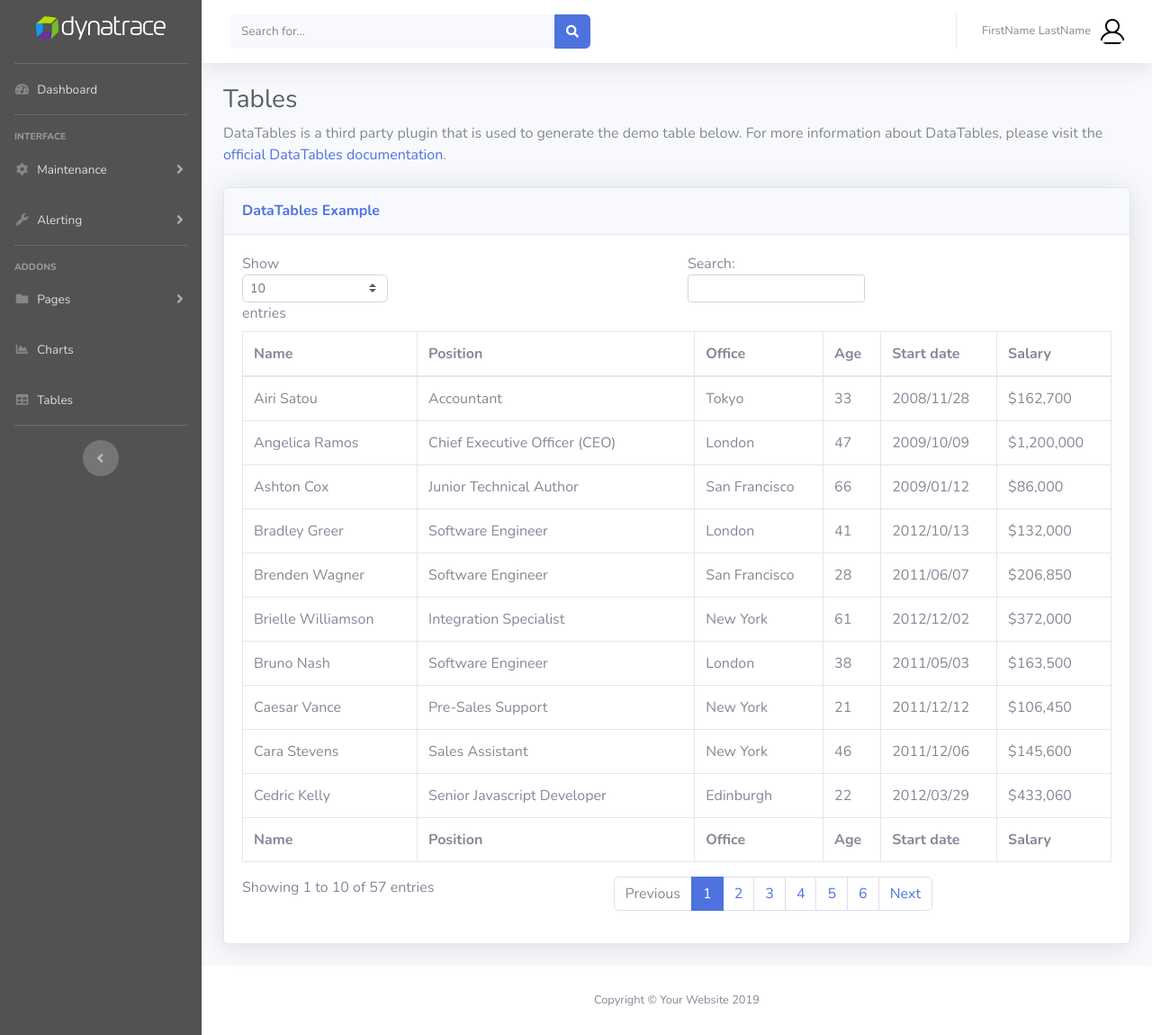
After one commit to dt-self-service/self-service-app, a Django app: page /tables/ in a window 1280 px wide. The commit adds this page. Shown: the whole page at 90% size. Run offline with Django 3.2, Linux system fonts and the light colour scheme; some libraries are stand-ins or nearby versions.

Commit message:
Added tables.html and outputted id on View Maint

```diff
--- a/dashboard/templates/dashboard/base.html
+++ b/dashboard/templates/dashboard/base.html
@@ -119,7 +119,7 @@
 
         <!-- Nav Item - Tables -->
         <li class="nav-item">
-        <a class="nav-link" href="tables.html">
+        <a class="nav-link" href="/tables">
             <i class="fas fa-fw fa-table"></i>
             <span>Tables</span></a>
         </li>
--- /dev/null
+++ b/dashboard/templates/dashboard/tables.html
@@ -0,0 +1,519 @@
+{% extends "dashboard/base.html" %}
+{% block title %}Tables{% endblock title %}
+{% block content %}
+  {% load static %}
+
+<!-- Begin Page Content -->
+    <div class="container-fluid">
+
+        <!-- Page Heading -->
+        <h1 class="h3 mb-2 text-gray-800">Tables</h1>
+        <p class="mb-4">DataTables is a third party plugin that is used to generate the demo table below. For more information about DataTables, please visit the <a target="_blank" href="https://datatables.net">official DataTables documentation</a>.</p>
+
+        <!-- DataTales Example -->
+        <div class="card shadow mb-4">
+            <div class="card-header py-3">
+            <h6 class="m-0 font-weight-bold text-primary">DataTables Example</h6>
+            </div>
+            <div class="card-body">
+            <div class="table-responsive">
+                <table class="table table-bordered" id="dataTable" width="100%" cellspacing="0">
+                <thead>
+                    <tr>
+                    <th>Name</th>
+                    <th>Position</th>
+                    <th>Office</th>
+                    <th>Age</th>
+                    <th>Start date</th>
+                    <th>Salary</th>
+                    </tr>
+                </thead>
+                <tfoot>
+                    <tr>
+                    <th>Name</th>
+                    <th>Position</th>
+                    <th>Office</th>
+                    <th>Age</th>
+                    <th>Start date</th>
+                    <th>Salary</th>
+                    </tr>
+                </tfoot>
+                <tbody>
+                    <tr>
+                    <td>Tiger Nixon</td>
+                    <td>System Architect</td>
+                    <td>Edinburgh</td>
+                    <td>61</td>
+                    <td>2011/04/25</td>
+                    <td>$320,800</td>
+                    </tr>
+                    <tr>
+                    <td>Garrett Winters</td>
+                    <td>Accountant</td>
+                    <td>Tokyo</td>
+                    <td>63</td>
+                    <td>2011/07/25</td>
+                    <td>$170,750</td>
+                    </tr>
+                    <tr>
+                    <td>Ashton Cox</td>
+                    <td>Junior Technical Author</td>
+                    <td>San Francisco</td>
+                    <td>66</td>
+                    <td>2009/01/12</td>
+                    <td>$86,000</td>
+                    </tr>
+                    <tr>
+                    <td>Cedric Kelly</td>
+                    <td>Senior Javascript Developer</td>
+                    <td>Edinburgh</td>
+                    <td>22</td>
+                    <td>2012/03/29</td>
+                    <td>$433,060</td>
+                    </tr>
+                    <tr>
+                    <td>Airi Satou</td>
+                    <td>Accountant</td>
+                    <td>Tokyo</td>
+                    <td>33</td>
+                    <td>2008/11/28</td>
+                    <td>$162,700</td>
+                    </tr>
+                    <tr>
+                    <td>Brielle Williamson</td>
+                    <td>Integration Specialist</td>
+                    <td>New York</td>
+                    <td>61</td>
+                    <td>2012/12/02</td>
+                    <td>$372,000</td>
+                    </tr>
+                    <tr>
+                    <td>Herrod Chandler</td>
+                    <td>Sales Assistant</td>
+                    <td>San Francisco</td>
+                    <td>59</td>
+                    <td>2012/08/06</td>
+                    <td>$137,500</td>
+                    </tr>
+                    <tr>
+                    <td>Rhona Davidson</td>
+                    <td>Integration Specialist</td>
+                    <td>Tokyo</td>
+                    <td>55</td>
+                    <td>2010/10/14</td>
+                    <td>$327,900</td>
+                    </tr>
+                    <tr>
+                    <td>Colleen Hurst</td>
+                    <td>Javascript Developer</td>
+                    <td>San Francisco</td>
+                    <td>39</td>
+                    <td>2009/09/15</td>
+                    <td>$205,500</td>
+                    </tr>
+                    <tr>
+                    <td>Sonya Frost</td>
+                    <td>Software Engineer</td>
+                    <td>Edinburgh</td>
+                    <td>23</td>
+                    <td>2008/12/13</td>
+                    <td>$103,600</td>
+                    </tr>
+                    <tr>
+                    <td>Jena Gaines</td>
+                    <td>Office Manager</td>
+                    <td>London</td>
+                    <td>30</td>
+                    <td>2008/12/19</td>
+                    <td>$90,560</td>
+                    </tr>
+                    <tr>
+                    <td>Quinn Flynn</td>
+                    <td>Support Lead</td>
+                    <td>Edinburgh</td>
+                    <td>22</td>
+                    <td>2013/03/03</td>
+                    <td>$342,000</td>
+                    </tr>
+                    <tr>
+                    <td>Charde Marshall</td>
+                    <td>Regional Director</td>
+                    <td>San Francisco</td>
+                    <td>36</td>
+                    <td>2008/10/16</td>
+                    <td>$470,600</td>
+                    </tr>
+                    <tr>
+                    <td>Haley Kennedy</td>
+                    <td>Senior Marketing Designer</td>
+                    <td>London</td>
+                    <td>43</td>
+                    <td>2012/12/18</td>
+                    <td>$313,500</td>
+                    </tr>
+                    <tr>
+                    <td>Tatyana Fitzpatrick</td>
+                    <td>Regional Director</td>
+                    <td>London</td>
+                    <td>19</td>
+                    <td>2010/03/17</td>
+                    <td>$385,750</td>
+                    </tr>
+                    <tr>
+                    <td>Michael Silva</td>
+                    <td>Marketing Designer</td>
+                    <td>London</td>
+                    <td>66</td>
+                    <td>2012/11/27</td>
+                    <td>$198,500</td>
+                    </tr>
+                    <tr>
+                    <td>Paul Byrd</td>
+                    <td>Chief Financial Officer (CFO)</td>
+                    <td>New York</td>
+                    <td>64</td>
+                    <td>2010/06/09</td>
+                    <td>$725,000</td>
+                    </tr>
+                    <tr>
+                    <td>Gloria Little</td>
+                    <td>Systems Administrator</td>
+                    <td>New York</td>
+                    <td>59</td>
+                    <td>2009/04/10</td>
+                    <td>$237,500</td>
+                    </tr>
+                    <tr>
+                    <td>Bradley Greer</td>
+                    <td>Software Engineer</td>
+                    <td>London</td>
+                    <td>41</td>
+                    <td>2012/10/13</td>
+                    <td>$132,000</td>
+                    </tr>
+                    <tr>
+                    <td>Dai Rios</td>
+                    <td>Personnel Lead</td>
+                    <td>Edinburgh</td>
+                    <td>35</td>
+                    <td>2012/09/26</td>
+                    <td>$217,500</td>
+                    </tr>
+                    <tr>
+                    <td>Jenette Caldwell</td>
+                    <td>Development Lead</td>
+                    <td>New York</td>
+                    <td>30</td>
+                    <td>2011/09/03</td>
+                    <td>$345,000</td>
+                    </tr>
+                    <tr>
+                    <td>Yuri Berry</td>
+                    <td>Chief Marketing Officer (CMO)</td>
+                    <td>New York</td>
+                    <td>40</td>
+                    <td>2009/06/25</td>
+                    <td>$675,000</td>
+                    </tr>
+                    <tr>
+                    <td>Caesar Vance</td>
+                    <td>Pre-Sales Support</td>
+                    <td>New York</td>
+                    <td>21</td>
+                    <td>2011/12/12</td>
+                    <td>$106,450</td>
+                    </tr>
+                    <tr>
+                    <td>Doris Wilder</td>
+                    <td>Sales Assistant</td>
+                    <td>Sidney</td>
+                    <td>23</td>
+                    <td>2010/09/20</td>
+                    <td>$85,600</td>
+                    </tr>
+                    <tr>
+                    <td>Angelica Ramos</td>
+                    <td>Chief Executive Officer (CEO)</td>
+                    <td>London</td>
+                    <td>47</td>
+                    <td>2009/10/09</td>
+                    <td>$1,200,000</td>
+                    </tr>
+                    <tr>
+                    <td>Gavin Joyce</td>
+                    <td>Developer</td>
+                    <td>Edinburgh</td>
+                    <td>42</td>
+                    <td>2010/12/22</td>
+                    <td>$92,575</td>
+                    </tr>
+                    <tr>
+                    <td>Jennifer Chang</td>
+                    <td>Regional Director</td>
+                    <td>Singapore</td>
+                    <td>28</td>
+                    <td>2010/11/14</td>
+                    <td>$357,650</td>
+                    </tr>
+                    <tr>
+                    <td>Brenden Wagner</td>
+                    <td>Software Engineer</td>
+                    <td>San Francisco</td>
+                    <td>28</td>
+                    <td>2011/06/07</td>
+                    <td>$206,850</td>
+                    </tr>
+                    <tr>
+                    <td>Fiona Green</td>
+                    <td>Chief Operating Officer (COO)</td>
+                    <td>San Francisco</td>
+                    <td>48</td>
+                    <td>2010/03/11</td>
+                    <td>$850,000</td>
+                    </tr>
+                    <tr>
+                    <td>Shou Itou</td>
+                    <td>Regional Marketing</td>
+                    <td>Tokyo</td>
+                    <td>20</td>
+                    <td>2011/08/14</td>
+                    <td>$163,000</td>
+                    </tr>
+                    <tr>
+                    <td>Michelle House</td>
+                    <td>Integration Specialist</td>
+                    <td>Sidney</td>
+                    <td>37</td>
+                    <td>2011/06/02</td>
+                    <td>$95,400</td>
+                    </tr>
+                    <tr>
+                    <td>Suki Burks</td>
+                    <td>Developer</td>
+                    <td>London</td>
+                    <td>53</td>
+                    <td>2009/10/22</td>
+                    <td>$114,500</td>
+                    </tr>
+                    <tr>
+                    <td>Prescott Bartlett</td>
+                    <td>Technical Author</td>
+                    <td>London</td>
+                    <td>27</td>
+                    <td>2011/05/07</td>
+                    <td>$145,000</td>
+                    </tr>
+                    <tr>
+                    <td>Gavin Cortez</td>
+                    <td>Team Leader</td>
+                    <td>San Francisco</td>
+                    <td>22</td>
+                    <td>2008/10/26</td>
+                    <td>$235,500</td>
+                    </tr>
+                    <tr>
+                    <td>Martena Mccray</td>
+                    <td>Post-Sales support</td>
+                    <td>Edinburgh</td>
+                    <td>46</td>
+                    <td>2011/03/09</td>
+                    <td>$324,050</td>
+                    </tr>
+                    <tr>
+                    <td>Unity Butler</td>
+                    <td>Marketing Designer</td>
+                    <td>San Francisco</td>
+                    <td>47</td>
+                    <td>2009/12/09</td>
+                    <td>$85,675</td>
+                    </tr>
+                    <tr>
+                    <td>Howard Hatfield</td>
+                    <td>Office Manager</td>
+                    <td>San Francisco</td>
+                    <td>51</td>
+                    <td>2008/12/16</td>
+                    <td>$164,500</td>
+                    </tr>
+                    <tr>
+                    <td>Hope Fuentes</td>
+                    <td>Secretary</td>
+                    <td>San Francisco</td>
+                    <td>41</td>
+                    <td>2010/02/12</td>
+                    <td>$109,850</td>
+                    </tr>
+                    <tr>
+                    <td>Vivian Harrell</td>
+                    <td>Financial Controller</td>
+                    <td>San Francisco</td>
+                    <td>62</td>
+                    <td>2009/02/14</td>
+                    <td>$452,500</td>
+                    </tr>
+                    <tr>
+                    <td>Timothy Mooney</td>
+                    <td>Office Manager</td>
+                    <td>London</td>
+                    <td>37</td>
+                    <td>2008/12/11</td>
+                    <td>$136,200</td>
+                    </tr>
+                    <tr>
+                    <td>Jackson Bradshaw</td>
+                    <td>Director</td>
+                    <td>New York</td>
+                    <td>65</td>
+                    <td>2008/09/26</td>
+                    <td>$645,750</td>
+                    </tr>
+                    <tr>
+                    <td>Olivia Liang</td>
+                    <td>Support Engineer</td>
+                    <td>Singapore</td>
+                    <td>64</td>
+                    <td>2011/02/03</td>
+                    <td>$234,500</td>
+                    </tr>
+                    <tr>
+                    <td>Bruno Nash</td>
+                    <td>Software Engineer</td>
+                    <td>London</td>
+                    <td>38</td>
+                    <td>2011/05/03</td>
+                    <td>$163,500</td>
+                    </tr>
+                    <tr>
+                    <td>Sakura Yamamoto</td>
+                    <td>Support Engineer</td>
+                    <td>Tokyo</td>
+                    <td>37</td>
+                    <td>2009/08/19</td>
+                    <td>$139,575</td>
+                    </tr>
+                    <tr>
+                    <td>Thor Walton</td>
+                    <td>Developer</td>
+                    <td>New York</td>
+                    <td>61</td>
+                    <td>2013/08/11</td>
+                    <td>$98,540</td>
+                    </tr>
+                    <tr>
+                    <td>Finn Camacho</td>
+                    <td>Support Engineer</td>
+                    <td>San Francisco</td>
+                    <td>47</td>
+                    <td>2009/07/07</td>
+                    <td>$87,500</td>
+                    </tr>
+                    <tr>
+                    <td>Serge Baldwin</td>
+                    <td>Data Coordinator</td>
+                    <td>Singapore</td>
+                    <td>64</td>
+                    <td>2012/04/09</td>
+                    <td>$138,575</td>
+                    </tr>
+                    <tr>
+                    <td>Zenaida Frank</td>
+                    <td>Software Engineer</td>
+                    <td>New York</td>
+                    <td>63</td>
+                    <td>2010/01/04</td>
+                    <td>$125,250</td>
+                    </tr>
+                    <tr>
+                    <td>Zorita Serrano</td>
+                    <td>Software Engineer</td>
+                    <td>San Francisco</td>
+                    <td>56</td>
+                    <td>2012/06/01</td>
+                    <td>$115,000</td>
+                    </tr>
+                    <tr>
+                    <td>Jennifer Acosta</td>
+                    <td>Junior Javascript Developer</td>
+                    <td>Edinburgh</td>
+                    <td>43</td>
+                    <td>2013/02/01</td>
+                    <td>$75,650</td>
+                    </tr>
+                    <tr>
+                    <td>Cara Stevens</td>
+                    <td>Sales Assistant</td>
+                    <td>New York</td>
+                    <td>46</td>
+                    <td>2011/12/06</td>
+                    <td>$145,600</td>
+                    </tr>
+                    <tr>
+                    <td>Hermione Butler</td>
+                    <td>Regional Director</td>
+                    <td>London</td>
+                    <td>47</td>
+                    <td>2011/03/21</td>
+                    <td>$356,250</td>
+                    </tr>
+                    <tr>
+                    <td>Lael Greer</td>
+                    <td>Systems Administrator</td>
+                    <td>London</td>
+                    <td>21</td>
+                    <td>2009/02/27</td>
+                    <td>$103,500</td>
+                    </tr>
+                    <tr>
+                    <td>Jonas Alexander</td>
+                    <td>Developer</td>
+                    <td>San Francisco</td>
+                    <td>30</td>
+                    <td>2010/07/14</td>
+                    <td>$86,500</td>
+                    </tr>
+                    <tr>
+                    <td>Shad Decker</td>
+                    <td>Regional Director</td>
+                    <td>Edinburgh</td>
+                    <td>51</td>
+                    <td>2008/11/13</td>
+                    <td>$183,000</td>
+                    </tr>
+                    <tr>
+                    <td>Michael Bruce</td>
+                    <td>Javascript Developer</td>
+                    <td>Singapore</td>
+                    <td>29</td>
+                    <td>2011/06/27</td>
+                    <td>$183,000</td>
+                    </tr>
+                    <tr>
+                    <td>Donna Snider</td>
+                    <td>Customer Support</td>
+                    <td>New York</td>
+                    <td>27</td>
+                    <td>2011/01/25</td>
+                    <td>$112,000</td>
+                    </tr>
+                </tbody>
+                </table>
+            </div>
+            </div>
+        </div>
+
+        </div>
+        <!-- /.container-fluid -->
+
+    </div>
+    <!-- End of Main Content -->
+
+    {% endblock content %}
+
+    {% block page_level_additions %}
+    <!-- Page level plugins -->
+    <script src="{% static 'vendor/datatables/jquery.dataTables.min.js' %}"></script>
+    <script src="{% static 'vendor/datatables/dataTables.bootstrap4.min.js' %}"></script>
+
+    <!-- Page level custom scripts -->
+    <script src="{% static 'js/demo/datatables-demo.js' %}"></script>
+    {% endblock page_level_additions %}
--- a/dashboard/urls.py
+++ b/dashboard/urls.py
@@ -3,4 +3,5 @@ from . import views
 
 urlpatterns = [
     path('', views.home, name='admin-home'),
+    path('tables/', views.tables, name='tables'),
 ]
--- a/dashboard/views.py
+++ b/dashboard/views.py
@@ -4,3 +4,6 @@ from django.http import HttpResponse
 # Create your views here.
 def home(request):
     return render(request, 'dashboard/index.html')
+
+def tables(request):
+    return render(request, 'dashboard/tables.html')
--- a/maintenance/templates/maintenance/view.html
+++ b/maintenance/templates/maintenance/view.html
@@ -28,6 +28,11 @@
           </fieldset>
           <button type="submit" class="btn btn-success">View</button>
         </form>
+      <div>
+        {% for window in list_of_windows %}
+          {{ window.id }}
+        {% endfor %}
+      </div>
       </div>
     </div>
   </div>
```
Also changed, not shown: maintenance/views.py (+4 -6 lines).
